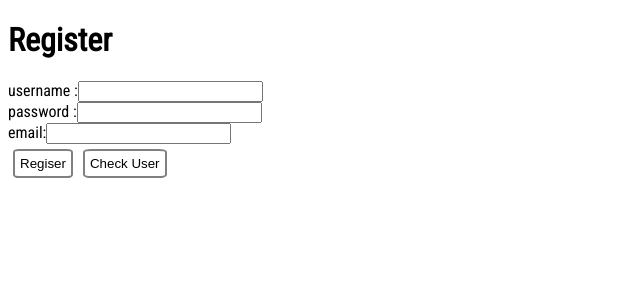
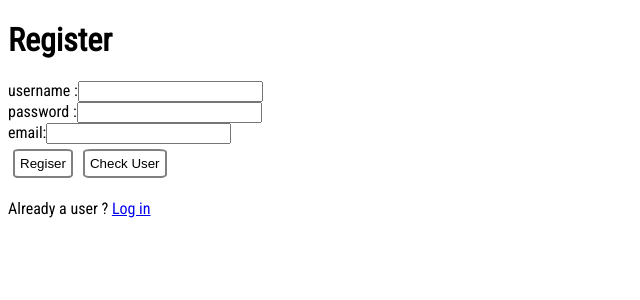
Before and after one commit to bardev0/gymcat-frontend, a React (Vite) app: page /gymcat/register in a window 1280 px wide. Shown: the top 300 px of the page, without its empty margins (0-640 px from the left). Built offline with nearby package versions, Linux system fonts and the light colour scheme.

Commit message:
minor refactor

```diff
--- a/src/routes/RegisterPage.tsx
+++ b/src/routes/RegisterPage.tsx
@@ -1,11 +1,16 @@
 import React from "react";
 import RegisterBox from "../components/RegisterBox";
+
+import { Link } from "../../node_modules/react-router-dom/dist/index";
+
 function RegisterPage() {
   return (
     <>
       <div>
         <RegisterBox></RegisterBox>
-      </div>
+      <p>Already a user ? <Link to="/gymcat/login">Log in</Link></p>
+			</div>
+
     </>
   );
 }
```
